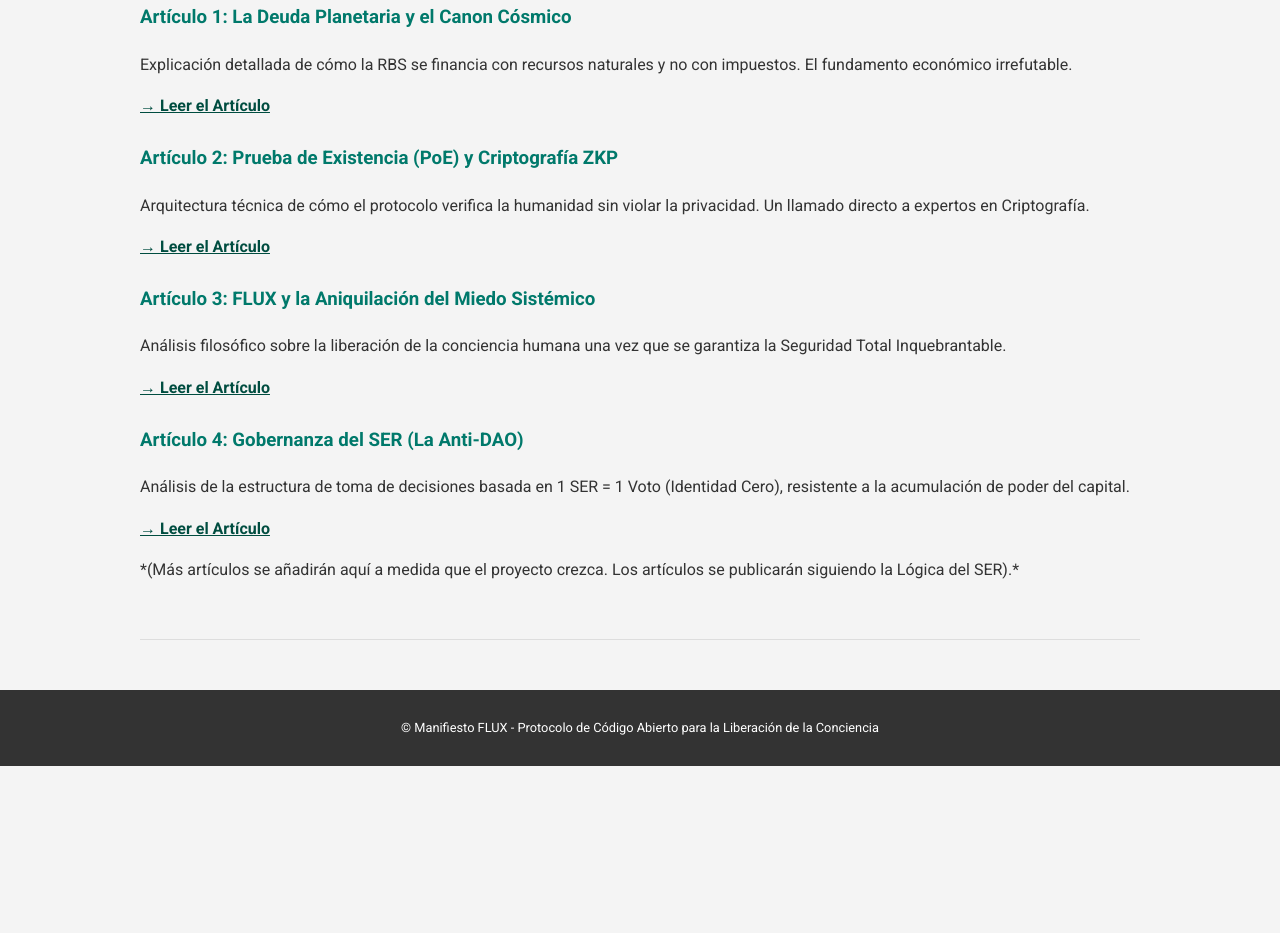
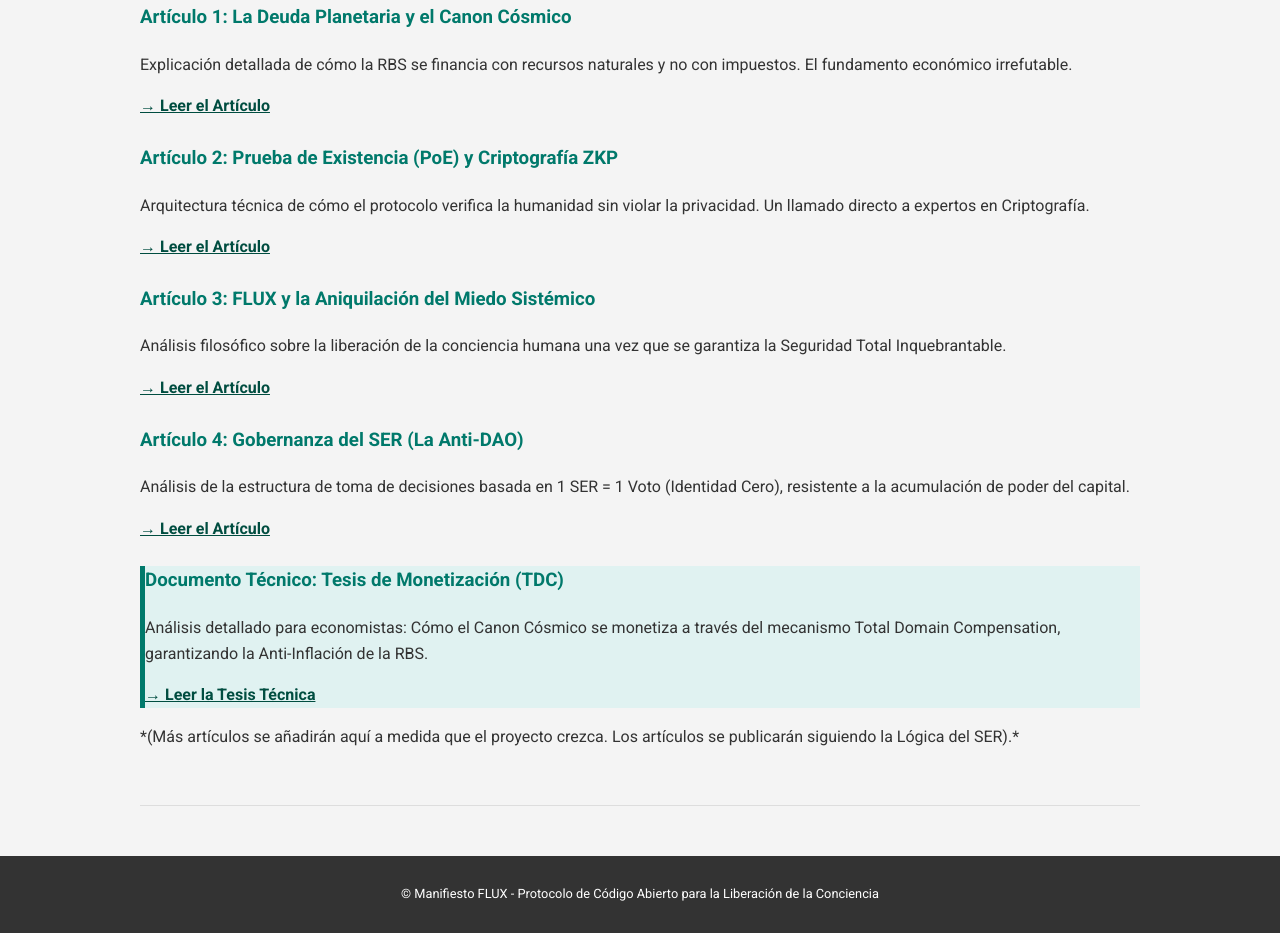
Before and after one commit to paquinobr-svg/manifiesto-flux, a plain HTML site: page flujo.html in a window 1280 px wide. Shown: the part 523-1456 px from the top of the page. Before the commit the page ends 1289 px from the top, so only its background shows below. Drawn offline with Linux system fonts and the light colour scheme.

Commit message:
Update flujo.html

```diff
--- a/flujo.html
+++ b/flujo.html
@@ -41,8 +41,11 @@
 <div class="article-summary">
     <h3>Artículo 4: Gobernanza del SER (La Anti-DAO)</h3>
     <p>Análisis de la estructura de toma de decisiones basada en 1 SER = 1 Voto (Identidad Cero), resistente a la acumulación de poder del capital.</p>
-    <p class="small-text"><a href="articulo-4.html" style="color: #004d40; font-weight: 700;">→ Leer el Artículo</a></p>
-</div>            <p>*(Más artículos se añadirán aquí a medida que el proyecto crezca. Los artículos se publicarán siguiendo la Lógica del SER).*</p>
+    <p class="small-text"><a href="articulo-4.html" style="color: #004d40; font-weight: 700;">→ Leer el Artículo</a></p><div class="article-summary" style="background-color: #e0f2f1; border-left: 5px solid #00796b;">
+    <h3>Documento Técnico: Tesis de Monetización (TDC)</h3>
+    <p>Análisis detallado para economistas: Cómo el Canon Cósmico se monetiza a través del mecanismo Total Domain Compensation, garantizando la Anti-Inflación de la RBS.</p>
+    <p class="small-text"><a href="tesis-monetizacion.html" style="color: #004d40; font-weight: 700;">→ Leer la Tesis Técnica</a></p>
+</div></div>            <p>*(Más artículos se añadirán aquí a medida que el proyecto crezca. Los artículos se publicarán siguiendo la Lógica del SER).*</p>
         </section>
     </main>
     <footer>
```
